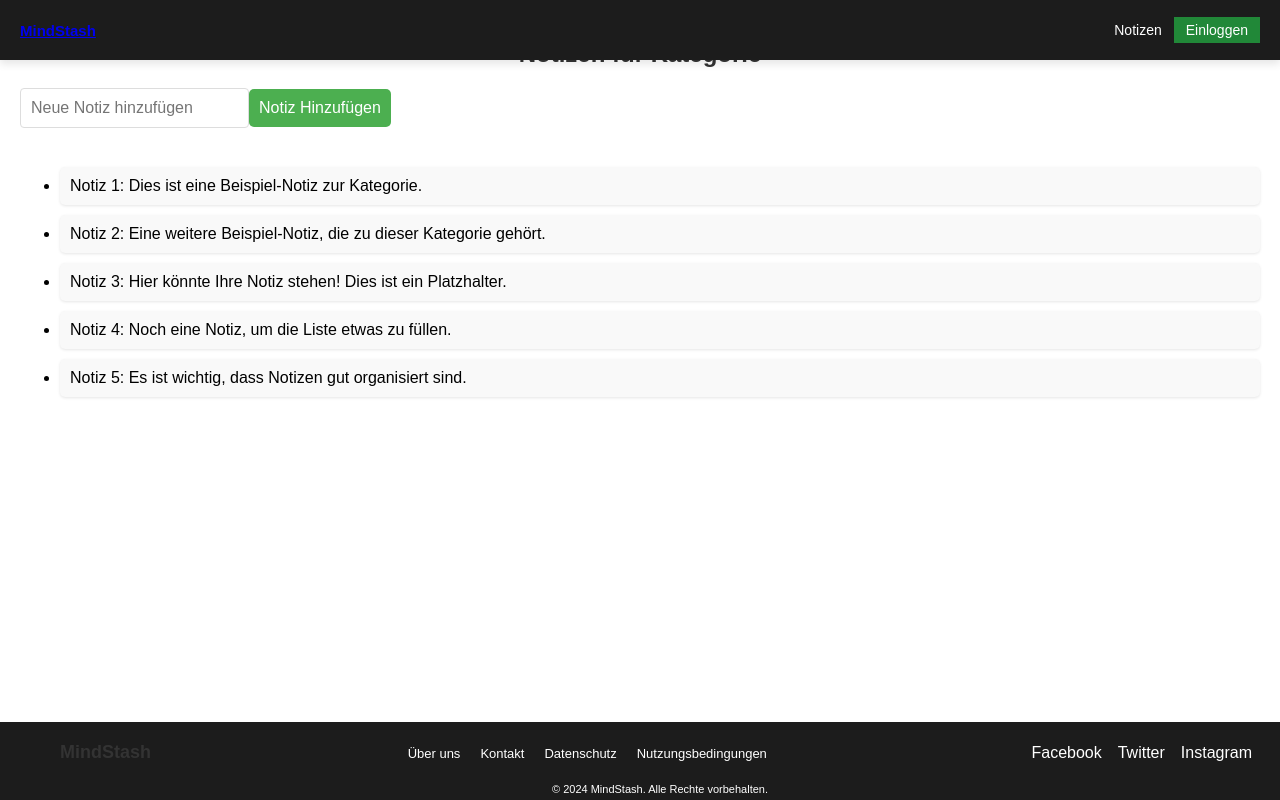
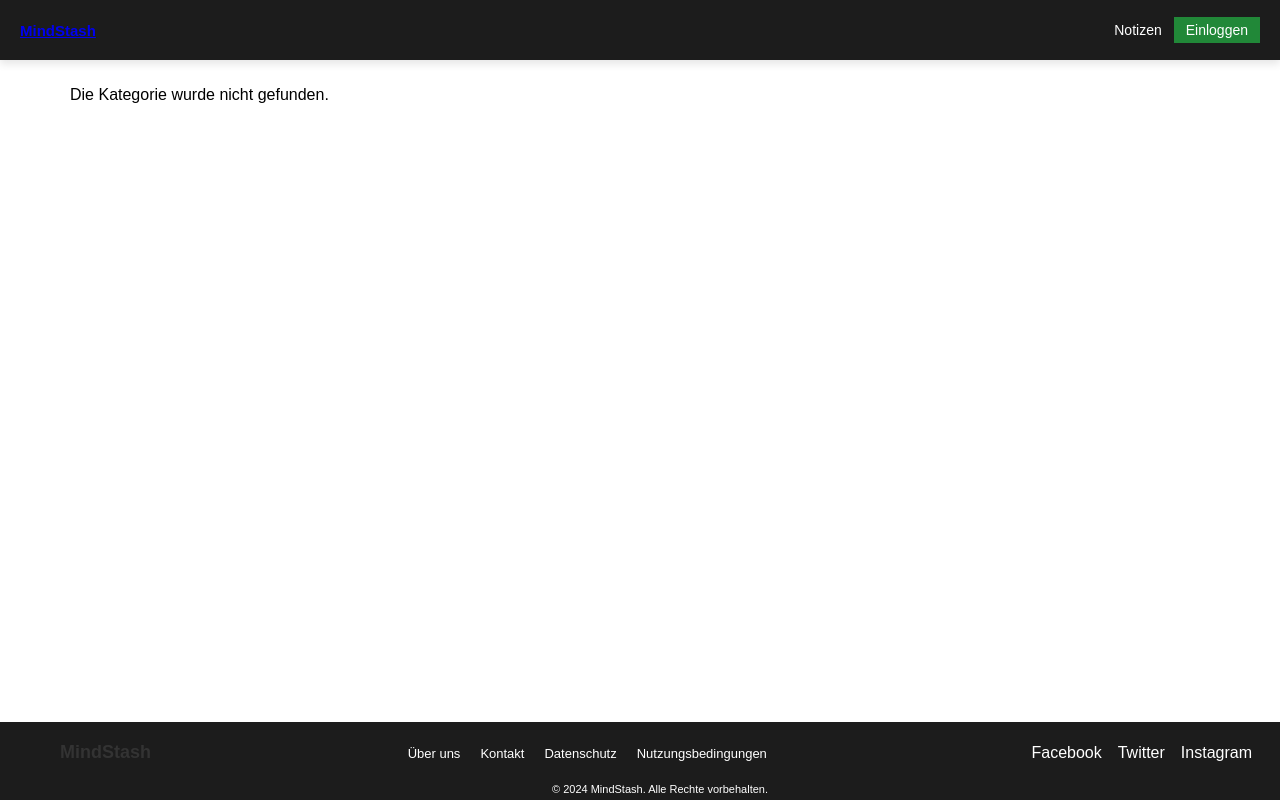
Before and after one commit to JBJeff/MindStash, a React (Vite) app in the folder frontend-notice/: page /categoryNotes/1 in a window 1280 px wide. Built offline with nearby package versions, Linux system fonts and the light colour scheme.

Commit message:
LoginSeite überleitung zum Dashboard

```diff
--- a/frontend-notice/src/components/basic/HeaderComponent.jsx
+++ b/frontend-notice/src/components/basic/HeaderComponent.jsx
@@ -30,7 +30,7 @@ function HeaderComponent() {
 
       <nav className="nav">
         {/* Menü für Notizen-Dashboard */}
-        <a href="/notices" className="link">
+        <a href="/mainDashBoard" className="link">
           Notizen
         </a>
 
--- a/frontend-notice/src/components/basic/LoginComponent.jsx
+++ b/frontend-notice/src/components/basic/LoginComponent.jsx
@@ -25,6 +25,7 @@ function LoginComponent() {
 
       // Erfolgreiche Anmeldung
       setSuccessMessage(`Login successful: ${response.firstName} ${response.lastName}`);
+      navigate('/mainDashBoard');  // Navigiere zur Hauptseite
 
       // Hier kannst du z.B. den Benutzer in den Status setzen, ein Token speichern etc.
       // localStorage.setItem("authToken", response.token);  // Falls du Token speicherst
--- a/frontend-notice/src/components/dashboard/CategoryNotes.jsx
+++ b/frontend-notice/src/components/dashboard/CategoryNotes.jsx
@@ -1,24 +1,33 @@
-import React, { useState } from 'react';
+import React, { useState, useEffect } from 'react';
 import './dashBoardCSS/CategoryNotes.css';
+import { useParams, useNavigate } from 'react-router-dom';
 
-export default function CategoryNotes() {
-    // Zustand für Notizen
-    const [notes, setNotes] = useState([
-      "Notiz 1: Dies ist eine Beispiel-Notiz zur Kategorie.",
-      "Notiz 2: Eine weitere Beispiel-Notiz, die zu dieser Kategorie gehört.",
-      "Notiz 3: Hier könnte Ihre Notiz stehen! Dies ist ein Platzhalter.",
-      "Notiz 4: Noch eine Notiz, um die Liste etwas zu füllen.",
-      "Notiz 5: Es ist wichtig, dass Notizen gut organisiert sind."
-    ]);
+export default function CategoryNotes({ categories }) {
+  const { categoryId } = useParams(); // Die Kategorie-ID aus der URL
+  const navigate = useNavigate(); // Um ggf. auf eine andere Seite zu navigieren
+  const [category, setCategory] = useState(null); // Zustand für die aktuelle Kategorie
+  const [newNote, setNewNote] = useState(''); // Zustand für die neue Notiz
+  const [notes, setNotes] = useState([]); // Zustand für die Notizen (initial leer oder null)
 
-    // Zustand für die neue Notiz, die der Benutzer eingibt
-    const [newNote, setNewNote] = useState('');
+  // Findet die Kategorie anhand der Kategorie-ID
+  useEffect(() => {
+    if (categories) {
+      const selectedCategory = categories.find(cat => cat.id === parseInt(categoryId));
+      if (selectedCategory) {
+        setCategory(selectedCategory);
+        setNotes(selectedCategory.notes || []); // Setze Notizen der gefundenen Kategorie (kann null sein)
+      } else {
+        navigate('/mainDashBoard'); // Wenn keine Kategorie gefunden wird, navigiere zurück zum Dashboard
+      }
+    }
+  }, [categoryId, categories, navigate]);
 
   // Funktion zum Hinzufügen einer Notiz
   const handleAddNote = () => {
     if (newNote.trim()) {
-        setNotes([...notes, newNote]);  // Neue Notiz hinzufügen
-        setNewNote('');  // Eingabefeld zurücksetzen
+      const updatedNotes = [...notes, newNote];
+      setNotes(updatedNotes);
+      setNewNote(''); // Eingabefeld zurücksetzen
     } else {
       alert('Bitte eine Notiz eingeben!');
     }
@@ -26,20 +35,24 @@ export default function CategoryNotes() {
 
   return (
     <div className="category-notes">
-        <h2>Notizen für Kategorie</h2>
+      {category ? (
+        <>
+          <h2>Notizen für {category.name}</h2> {/* Zeige den Namen der aktuellen Kategorie an */}
 
-        {/* Eingabefeld für neue Notiz */}
+          {/* Eingabefeld und Button zum Hinzufügen einer neuen Notiz */}
+          <div className="add-note-section">
             <input
               type="text"
               value={newNote}
               onChange={(e) => setNewNote(e.target.value)}
               placeholder="Neue Notiz hinzufügen"
             />
-        {/* Button zum Hinzufügen der Notiz */}
             <button className="add-note-button" onClick={handleAddNote}>
               Notiz Hinzufügen
             </button>
+          </div>
 
+          {/* Liste der Notizen */}
           <div className="notes-list">
             <ul>
               {notes.length === 0 ? (
@@ -53,6 +66,10 @@ export default function CategoryNotes() {
               )}
             </ul>
           </div>
+        </>
+      ) : (
+        <p>Die Kategorie wurde nicht gefunden.</p> // Wenn keine Kategorie gefunden wird
+      )}
     </div>
   );
 }
--- a/frontend-notice/src/components/dashboard/dashBoardCSS/CategoryNotes.css
+++ b/frontend-notice/src/components/dashboard/dashBoardCSS/CategoryNotes.css
@@ -1,5 +1,7 @@
 .category-notes {
-    padding: 20px;
+    padding: 70px;
+    margin-bottom: 20px;
+
   }
 
   .add-note-button {
```
Lines whose indentation alone changed are shown as unchanged.
